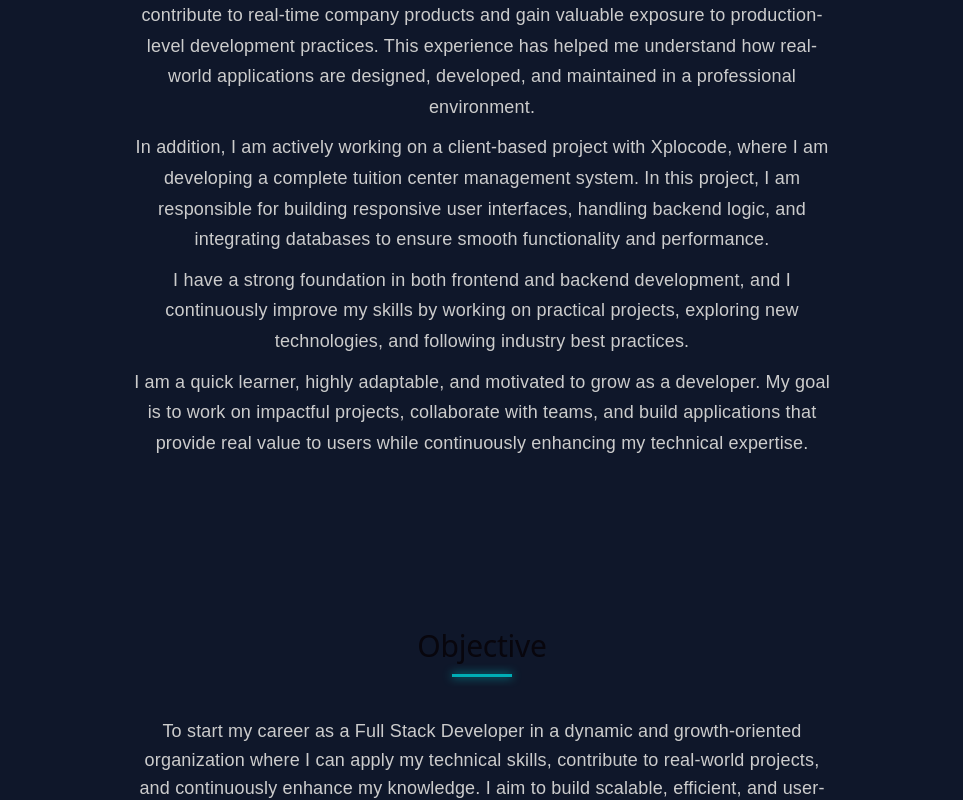
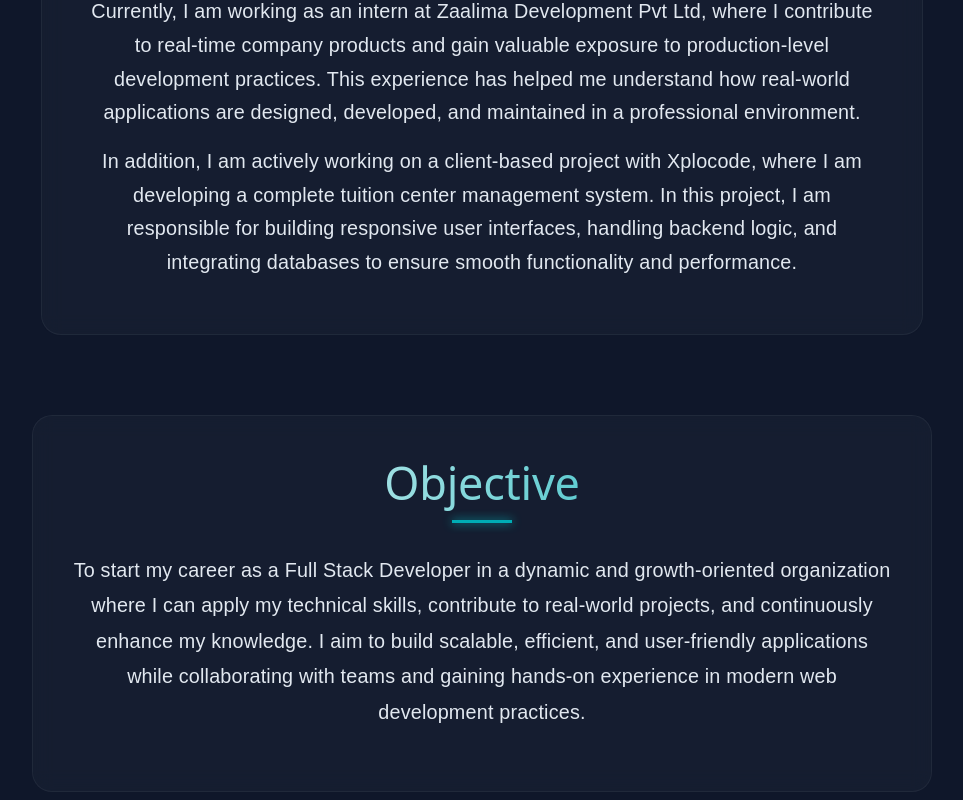
Before and after one commit to CM-techs/Portfolio-cm, a React (Vite) app in the folder my-portfoilo-app/: page / in a window 1280 px wide. Shown: the part 2120-2920 px from the top of the page, without its empty margins (158-1121 px from the left). Built offline with nearby package versions, Linux system fonts and the light colour scheme.

Commit message:
UI updated

```diff
--- a/my-portfoilo-app/src/App.css
+++ b/my-portfoilo-app/src/App.css
@@ -555,18 +555,35 @@ h2::after {
   margin-bottom: 8px;
 }
 
-/* ABOUT */
-.about-section p {
-  max-width: 700px;
-  margin: 10px auto;
-  color: #ccc;
+/* ABOUT & OBJECTIVE */
+.about-section,
+.objective-section {
+  max-width: 900px;
+  margin: 40px auto;
+  padding: 40px;
+  background: rgba(30, 41, 59, 0.4);
+  backdrop-filter: blur(10px);
+  border-radius: 20px;
+  border: 1px solid rgba(255, 255, 255, 0.05);
+  text-align: center;
 }
 
-/* OBJECTIVE */
+.about-text,
 .objective-text {
-  max-width: 700px;
-  margin: auto;
-  color: #ccc;
+  font-size: 1.1rem;
+  line-height: 1.8;
+  color: #e2e8f0; /* Brighter, more readable text */
+  margin-bottom: 20px;
+}
+
+.about-title,
+.objective-title {
+  font-size: 2.5rem;
+  margin-bottom: 30px;
+  background: linear-gradient(90deg, #fff, #00adb5);
+  -webkit-background-clip: text;
+  background-clip: text;
+  -webkit-text-fill-color: transparent;
 }
 
 /* PROJECTS */
--- a/my-portfoilo-app/src/Mypage.jsx
+++ b/my-portfoilo-app/src/Mypage.jsx
@@ -136,34 +136,23 @@ function Mypage() {
       </section>
 
       {/* ABOUT */}
+      {/* ABOUT */}
       <section className="about-section">
         <h2 className="about-title">Who Am I ?</h2>
-
         <p className="about-text">
           I am a passionate and dedicated Full Stack Developer with hands-on experience in building real-world web applications using modern technologies such as React, Node.js, MySQL, and MongoDB. I enjoy transforming ideas into scalable, efficient, and user-friendly digital solutions with clean and maintainable code.
         </p>
-
         <p className="about-text">
           Currently, I am working as an intern at Zaalima Development Pvt Ltd, where I contribute to real-time company products and gain valuable exposure to production-level development practices. This experience has helped me understand how real-world applications are designed, developed, and maintained in a professional environment.
         </p>
-
         <p className="about-text">
           In addition, I am actively working on a client-based project with Xplocode, where I am developing a complete tuition center management system. In this project, I am responsible for building responsive user interfaces, handling backend logic, and integrating databases to ensure smooth functionality and performance.
-  </p>
-
-  <p className="about-text">
-    I have a strong foundation in both frontend and backend development, and I continuously improve my skills by working on practical projects, exploring new technologies, and following industry best practices.
-  </p>
-
-  <p className="about-text">
-    I am a quick learner, highly adaptable, and motivated to grow as a developer. My goal is to work on impactful projects, collaborate with teams, and build applications that provide real value to users while continuously enhancing my technical expertise.
         </p>
       </section>
 
       {/* OBJECTIVE */}
       <section className="objective-section">
         <h2 className="objective-title">Objective</h2>
-
         <p className="objective-text">
           To start my career as a Full Stack Developer in a dynamic and growth-oriented organization where I can apply my technical skills, contribute to real-world projects, and continuously enhance my knowledge. I aim to build scalable, efficient, and user-friendly applications while collaborating with teams and gaining hands-on experience in modern web development practices.
         </p>
```
Lines whose indentation alone changed are shown as unchanged.
